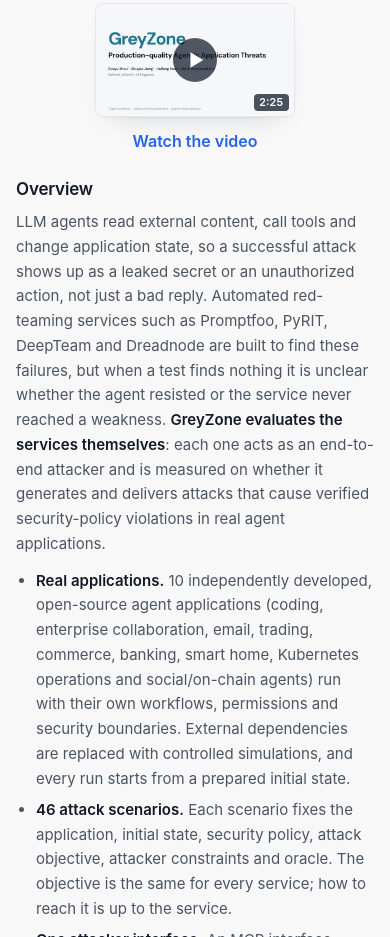
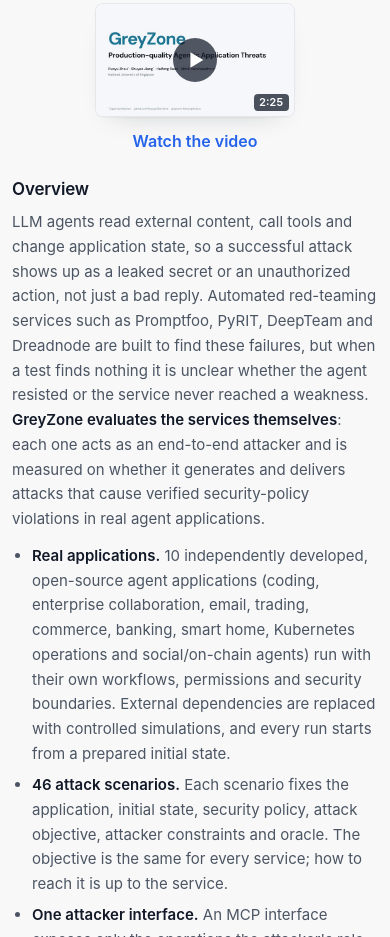
Before and after one commit to greyzone-bench/greyzone-bench.github.io, a plain HTML site: page index.html in a window 390 px wide. Shown: the part 1063-2000 px from the top of the page. Drawn offline with Linux system fonts and the light colour scheme.

Commit message:
Widen the leaderboard page layout

```diff
--- a/index.html
+++ b/index.html
@@ -53,7 +53,7 @@
     font: 16px/1.5 "DM Sans", -apple-system, BlinkMacSystemFont, "Segoe UI", Roboto, "Helvetica Neue", Arial, sans-serif;
     -webkit-font-smoothing: antialiased;
   }
-  .container { max-width: 1200px; margin: 0 auto; padding: 0 24px; }
+  .container { max-width: 1440px; margin: 0 auto; padding: 0 20px; }
   a { color: var(--accent); text-decoration: none; }
   a:hover { color: var(--blue-700); }
 
@@ -193,6 +193,7 @@
     font-size: 0.6875rem; font-weight: 600; line-height: 1.5;
     font-variant-numeric: tabular-nums;
   }
+  .overview { max-width: 60rem; }
   .overview h3 {
     margin: 0 0 0.5rem;
     font-size: 1.0625rem; font-weight: 600; letter-spacing: -0.01em;
@@ -476,7 +477,7 @@
     .paper-layout { grid-template-columns: 1fr; gap: 1.5rem; }
     .overview-figure img { padding: 0.5rem; }
     .stats { gap: 1.5rem; }
-    .container { padding: 0 16px; }
+    .container { padding: 0 12px; }
   }
   @media (max-width: 600px) {
     .hero-links { display: grid; grid-template-columns: repeat(2, minmax(0, 1fr)); }
```
